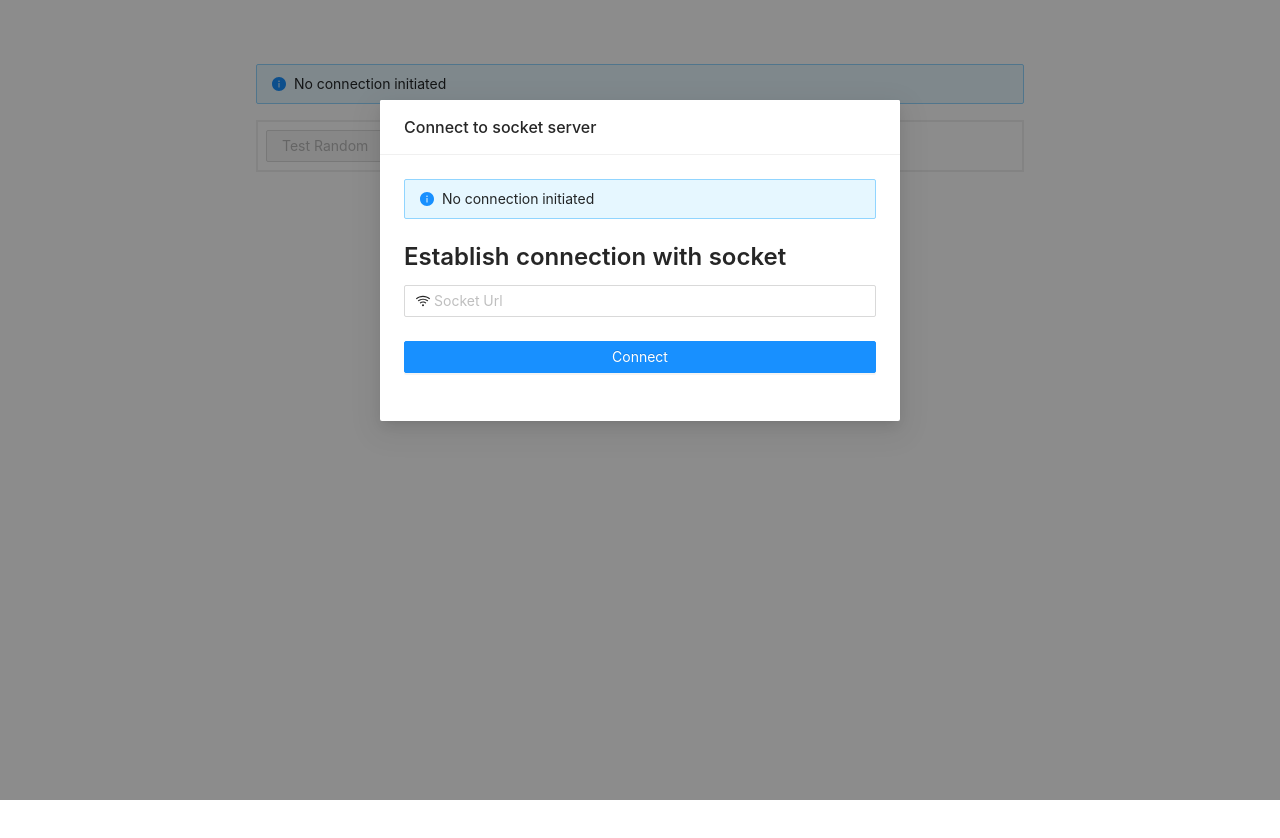
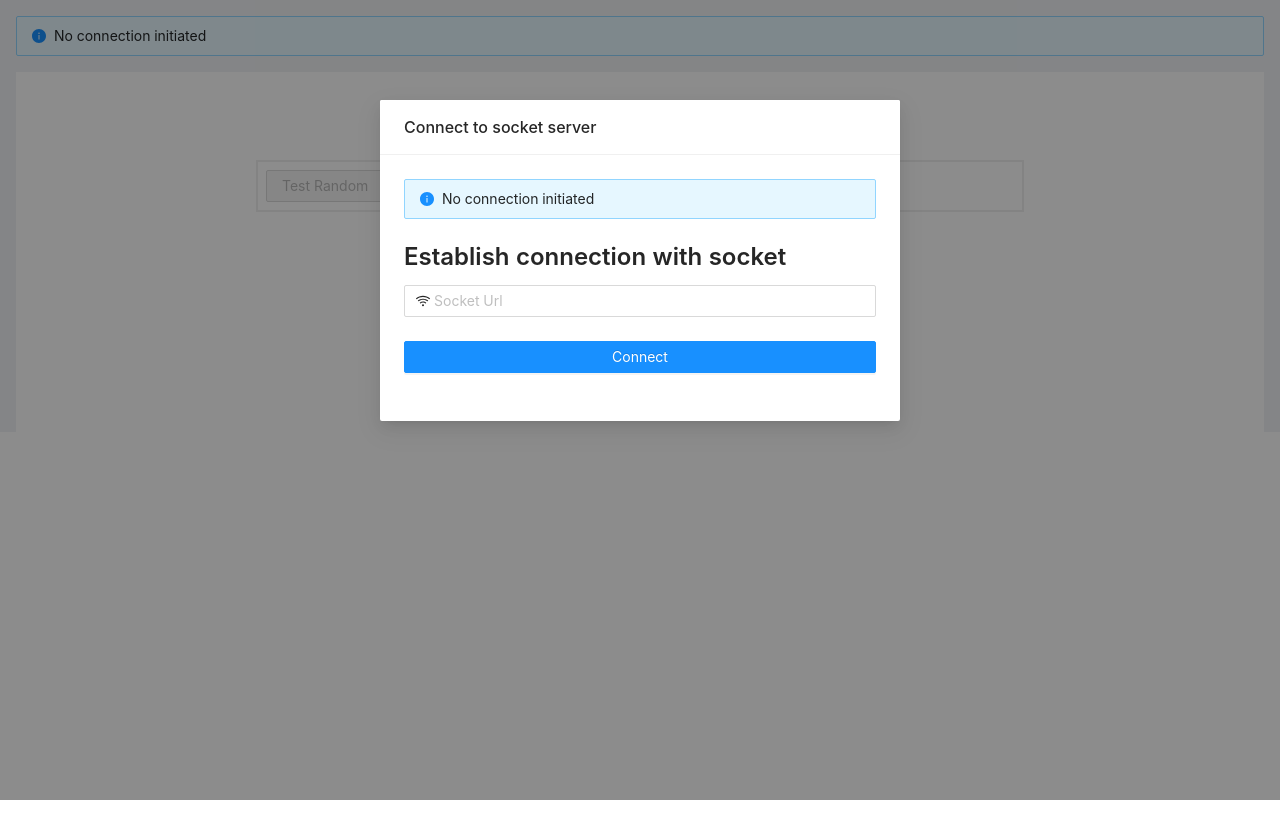
Before and after one commit to smokingpacman/UGV_Project, a React (Create React App) app in the folder ugv_ui/: page / in a window 1280 px wide. Shown: the top 838 px of the page. After the commit the page ends 800 px from the top, so only its background shows below. Built offline with nearby package versions, Linux system fonts and the light colour scheme.

Commit message:
Lots of work

```diff
--- a/ugv_ui/src/Components/App/App.scss
+++ b/ugv_ui/src/Components/App/App.scss
@@ -2,3 +2,11 @@
   margin: 4rem auto;
   width: 768px;
 }
+
+.status-wrapper {
+  margin: 1rem;
+}
+
+.site-layout .site-layout-background {
+  background: #fff;
+}
--- a/ugv_ui/src/Components/App/App.tsx
+++ b/ugv_ui/src/Components/App/App.tsx
@@ -1,6 +1,9 @@
+import { Layout } from 'antd';
 import React from 'react';
 import { SocketState } from 'src/Shared/types';
 import './App.scss';
+
+const { Content } = Layout;
 
 interface AppProps {
   FormComponent: React.ComponentType;
@@ -22,14 +25,23 @@ export function App({
   }
 
   return (
-    <div className="connection-wrapper">
-      <div>{DisplayElement}</div>
-      <div>
+    <Layout className="site-layout">
+      <div className="status-wrapper">
         <SocketStatusComponent />
       </div>
-      <div>
-        <CommandListComponent />
-      </div>
-    </div>
+      <Content style={{ margin: '0 16px' }}>
+        <div
+          className="site-layout-background"
+          style={{ padding: 24, minHeight: 360 }}
+        >
+          <div className="connection-wrapper">
+            <div>{DisplayElement}</div>
+            <div>
+              <CommandListComponent />
+            </div>
+          </div>
+        </div>
+      </Content>
+    </Layout>
   );
 }
--- a/ugv_ui/src/Components/App/create.tsx
+++ b/ugv_ui/src/Components/App/create.tsx
@@ -47,18 +47,11 @@ export function createApp() {
   const CommandListElement = mobxReact.observer(() => (
     <CommandList
       isDisabled={socketManager.connectionState !== SocketState.Connected}
-      onClickRandom={onClickRandom}
-      onClickRotate={onClickRotate}
+      onClickCommandLine={socketManager.emitTestCommand}
+      onClickRandom={socketManager.emitTestRandom}
+      onClickRotate={socketManager.emitTestRotate}
     />
   ));
-
-  function onClickRandom() {
-    socketManager.emitTestRandom();
-  }
-
-  function onClickRotate() {
-    socketManager.emitTestRotate();
-  }
 
   function cleanUpAppReactions() {
     console.log('Cleaning up');
--- a/ugv_ui/src/Components/CommandList/CommandList.tsx
+++ b/ugv_ui/src/Components/CommandList/CommandList.tsx
@@ -4,12 +4,14 @@ import './CommandList.scss';
 
 interface CommandListProps {
   isDisabled: boolean;
+  onClickCommandLine: () => void;
   onClickRandom: () => void;
   onClickRotate: () => void;
 }
 
 export function CommandList({
   isDisabled,
+  onClickCommandLine,
   onClickRandom,
   onClickRotate,
 }: CommandListProps) {
@@ -25,6 +27,9 @@ export function CommandList({
       <Button {...commonProps} onClick={onClickRotate} type="primary">
         Test Rotate
       </Button>
+      <Button {...commonProps} onClick={onClickCommandLine} type="primary">
+        Test Command Line
+      </Button>
     </div>
   );
 }
--- a/ugv_ui/src/Shared/types.ts
+++ b/ugv_ui/src/Shared/types.ts
@@ -9,3 +9,16 @@ export enum SocketState {
   NotConnected = 'NotConnected',
   ConnectionError = 'ConnectionError',
 }
+
+/**
+ * The number will determine how severe a message should be.
+ * 0 being the least severe with 100 being the most severe.
+ *
+ * The enums are just predefined levels
+ */
+export enum InfoState {
+  INFO = 0,
+  WARNING = 25,
+  ERROR = 50,
+  CRITICAL_ERROR = 75,
+}
--- a/ugv_ui/src/Socket/SocketManager.ts
+++ b/ugv_ui/src/Socket/SocketManager.ts
@@ -43,4 +43,10 @@ export class SocketManager {
       this.socket.emit('test_rotate');
     }
   }
+
+  emitTestCommand() {
+    if (this.socket) {
+      this.socket.emit('command_line', { command: 'test' });
+    }
+  }
 }
```
Also changed, not shown: 1 other file (tests, documents, lock files or other folders).
